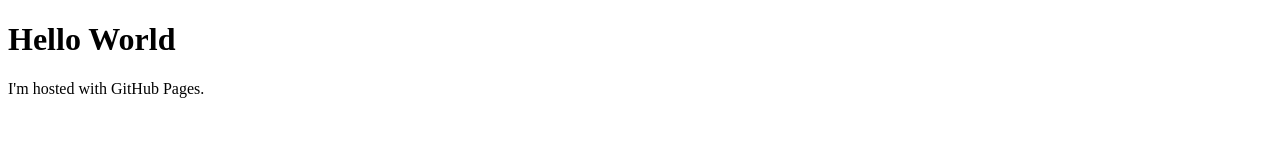
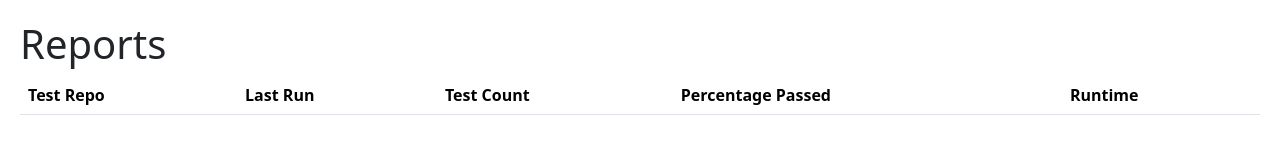
Before and after one commit to gravigi/qai-reports, a plain HTML site: page index.html in a window 1280 px wide. Drawn offline with nearby package versions, Linux system fonts and the light colour scheme.

Commit message:
Update index with basic format

```diff
--- a/index.html
+++ b/index.html
@@ -1,7 +1,30 @@
-<!DOCTYPE html>
 <html>
-<body>
-<h1>Hello World</h1>
-<p>I'm hosted with GitHub Pages.</p>
-</body>
+  <head>
+    <title>Display Repos</title>
+    <link href="https://cdn.jsdelivr.net/npm/bootstrap@5.3.1/dist/css/bootstrap.min.css" rel="stylesheet">
+
+    <style>
+      body {
+        margin: 20px;
+      }
+    </style>
+
+  </head>
+  <body>
+    <h1>Reports</h1>
+
+    <table class="table table-striped">
+      <thead>
+        <tr>
+          <th scope="col">Test Repo</th>
+          <th scope="col">Last Run</th>
+          <th scope="col">Test Count</th>
+          <th scope="col">Percentage Passed</th>
+          <th scope="col">Runtime</th>
+        </tr>
+      </thead>
+      <tbody>
+        <!--- latest -->
+      </tbody>
+  </body>
 </html>
```
